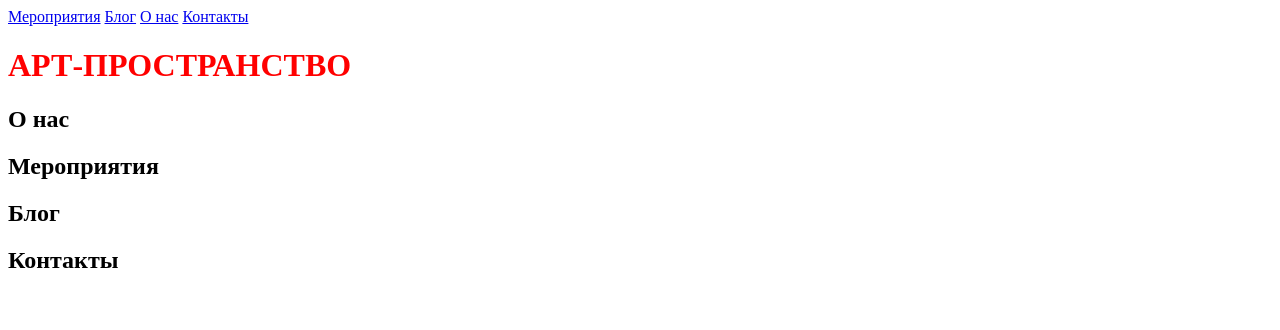
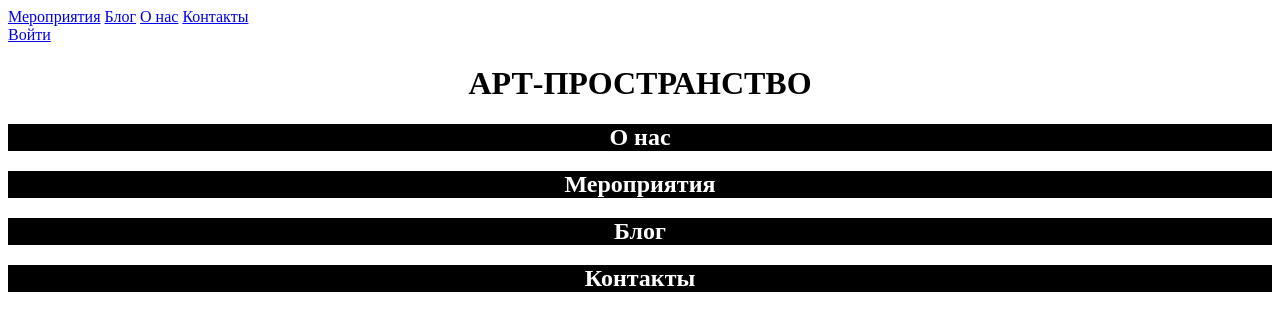
Before and after one commit to ShelDanX/study-project, a plain HTML site: page index.html in a window 1280 px wide. Drawn offline with Linux system fonts and the light colour scheme.

Commit message:
Common BEM classes

```diff
--- a/index.html
+++ b/index.html
@@ -5,34 +5,42 @@
         <title>Lenni</title>
         <link rel="stylesheet" href="styles/styles.css"/>
     </head>
-    <body>
-        <header>
-            <a href="#"></a>
-            <nav>
-                <a href="#">Мероприятия</a>
-                <a href="#">Блог</a>
-                <a href="#">О нас</a>
-                <a href="#">Контакты</a>
+    <body class="body">
+        <header class="page-header">
+            <a href="#" class="page-header__logo"></a>
+            <nav class="nav">
+                <a href="#" class="page-header__nav-link">Мероприятия</a>
+                <a href="#" class="page-header__nav-link">Блог</a>
+                <a href="#" class="page-header__nav-link">О нас</a>
+                <a href="#" class="page-header__nav-link">Контакты</a>
             </nav>
+            <a href="#" class="page-header__user-link">Войти</a>
         </header>
-        <main>
-            <header>
-                <h1>АРТ-ПРОСТРАНСТВО</h1>
-            </header>
-            <section>
-                <h2>О нас</h2>
-            </section>
-            <section>
-                <h2>Мероприятия</h2>
-            </section>
-            <section>
-                <h2>Блог</h2>
-            </section>
-            <section>
-                <h2>Контакты</h2>
-            </section>
+        <main class="main">
+            <div class="home">
+                <header class="main-header home__main-header">
+                    <h1 class="main-header__title">АРТ-ПРОСТРАНСТВО</h1>
+                </header>
+                <section class="about home__about">
+                    <h2 class="about__section-title section-title">О нас</h2>
+                    <div class="about__container"></div>
+                </section>
+                <section class="upcoming home__upcoming">
+                    <h2 class="upcoming__section-title section-title">Мероприятия</h2>
+                    <div class="upcoming__container"></div>
+                </section>
+                <section class="blog home__blog">
+                    <h2 class="section-title blog__section-title">Блог</h2>
+                    <div class="blog__container"></div>
+                </section>
+                <section class="contacts home__contacts">
+                    <h2 class="section-title contacts__section-title">Контакты</h2>
+                    <div class="contacts__container"></div>
+                </section>
+                <div class="doit"></div>
+            </div>
         </main>
-        <footer>
+        <footer class="page-footer">
 
         </footer>
     </body>
--- a/styles/styles.css
+++ b/styles/styles.css
@@ -1,4 +1,9 @@
-h1 {
-    color: red;
+.main-header__title {
+    text-align: center;
+}
 
+.section-title {
+    color: white;
+    background-color: black;
+    text-align: center;
 }
```
